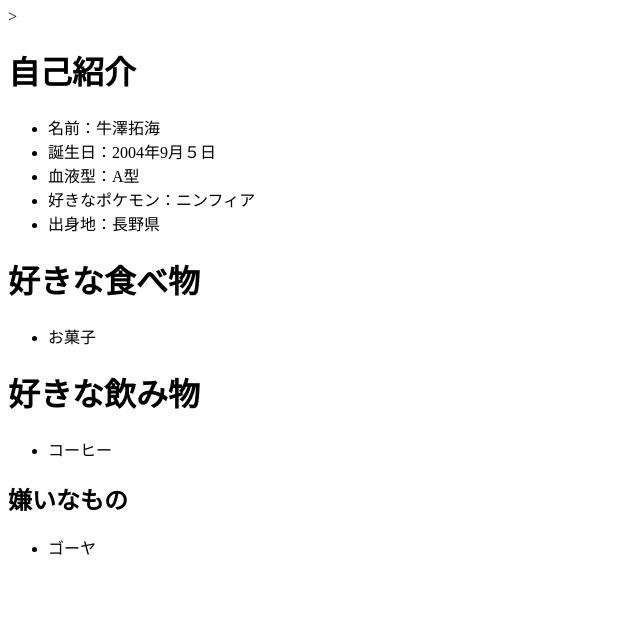
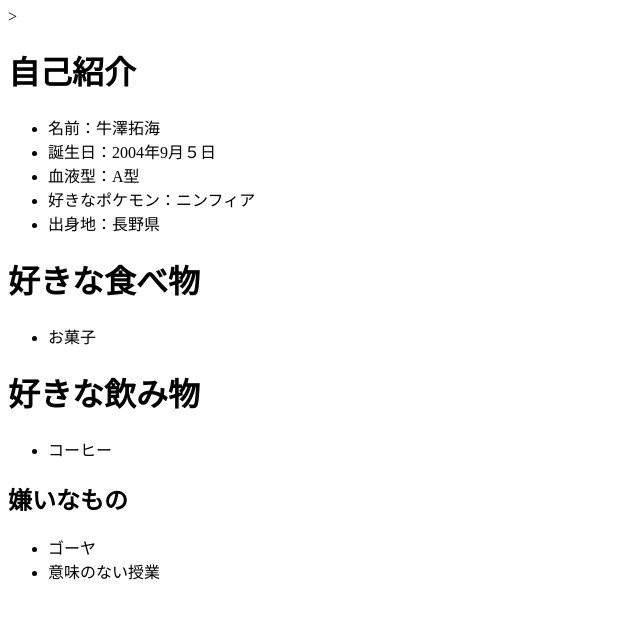
Before and after one commit to UshizawaTakumi/git_practice, a plain HTML site: page index.html in a window 1280 px wide. Shown: the whole page, without its empty margins (0-640 px from the left). Drawn offline with Linux system fonts and the light colour scheme.

Commit message:
嫌いなものを追記2回目

```diff
--- a/index.html
+++ b/index.html
@@ -32,6 +32,7 @@
         <h2>嫌いなもの</h2>
         <ul>
             <li>ゴーヤ</li>
+            <li>意味のない授業</li>
         </ul>
     </body>
 </html>
```
